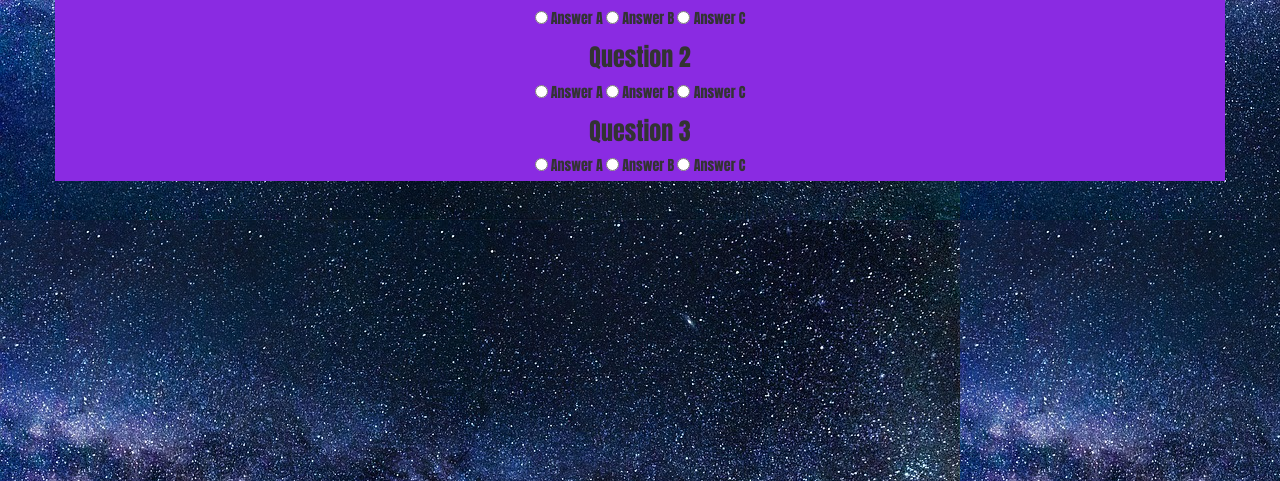
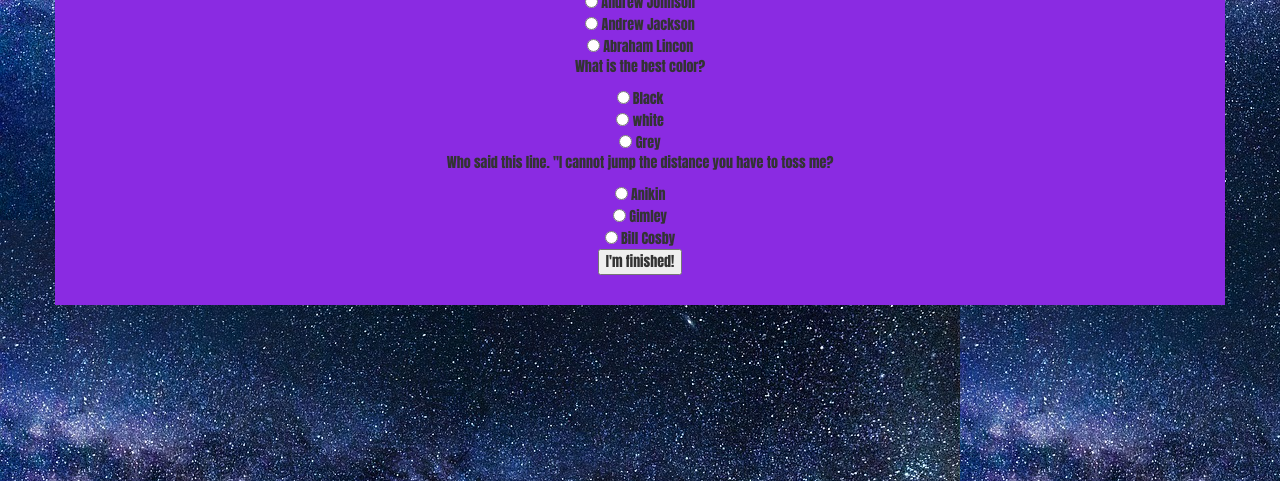
Before and after one commit to andrewj12763/TriviaGame, a plain HTML site: page index.html in a window 1280 px wide. Shown: the part 319-800 px from the top of the page. Drawn offline with nearby package versions, Linux system fonts and the light colour scheme.

Commit message:
adding function

```diff
--- a/assets/javascript/app.js
+++ b/assets/javascript/app.js
@@ -1,6 +1,45 @@
-$(document).ready(function() {
+function check(){
 
-var number = 30;
+	var question1 = document.quiz.question1.value;
+	var question2 = document.quiz.question2.value;
+	var question3 = document.quiz.question3.value;
+	var correct = 0;
+
+
+	if (question1 == "Andrew Johnson") {
+		correct++;
+}
+	if (question2 == "Black") {
+		correct++;
+}
+	if (question3 == "Gimley") {
+		correct++;
+	}
+
+	var pictures = ["img/win.gif", "img/meh.jpeg", "img/lose.gif"];
+	var messages = ["Great job!", "That's just okay", "How Sad!"];
+	var score;
+
+	if (correct == 0) {
+		score = 2;
+	}
+
+	if (correct > 0 && correct < 3) {
+		score = 1;
+	}
+
+	if (correct == 3) {
+		score = 0;
+	}
+
+	document.getElementById("after_submit").style.visibility = "visible";
+
+	document.getElementById("message").innerHTML = messages[score];
+	document.getElementById("number_correct").innerHTML = "You got " + correct + " correct.";
+	document.getElementById("picture").src = pictures[score];
+	}
+
+	var number = 30;
 var intervalId;
 
     $("#stop").on("click", stop);
@@ -28,5 +67,3 @@ function results(){
 		// results page
 	}
 }
-
-});
--- a/index.html
+++ b/index.html
@@ -20,58 +20,34 @@
 			<h2 id="show-number"></h2>
 		</div>
 		<!-- first question -->
-		<div class="row">
-			<form action="/success-page" class="simple-quiz">
-				<h3 id="question1">Question 1</h3>
+		<form id = "quiz" name = "quiz">
 
-				<label>
-					<input type="radio" name="answers[1]" value="A">
-					Answer A
-				</label>
+			<p class = "questions">Who is the 17th President of the United States of America?</p>
+			<input type = "radio" id = "mc" name = "question1" value = "Andrew Johnson"> Andrew Johnson<br>
+			<input type = "radio" id = "mc" name = "question1" value = "Andrew Jackson"> Andrew Jackson<br>
+			<input type = "radio" id = "mc" name = "question1" value = "Abraham Lincon"> Abraham Lincon<br>
 
-				<label>
-					<input type="radio" name="answers[1]" value="B">
-					Answer B
-				</label>
+			<p class = "questions">What is the best color?</p>
+			<input type = "radio" id = "mc" name = "question2" value = "Black"> Black<br>
+			<input type = "radio" id = "mc" name = "question2" value = "white"> white<br>
+			<input type = "radio" id = "mc" name = "question2" value = "Grey"> Grey<br>
 
-				<label>
-					<input type="radio" name="answers[1]" value="C" data-correct>
-					Answer C
-				</label>
+			<p class = "questions">Who said this line. "I cannot jump the distance you have to toss me?</p>
+			<input type = "radio" id = "mc" name = "question3" value = "Anikin"> Anikin<br>
+			<input type = "radio" id = "mc" name = "question3" value = "Gimley"> Gimley<br>
+			<input type = "radio" id = "mc" name = "question3" value = "Bill Cosby"> Bill Cosby<br>
 
-				<h3 id="question2">Question 2</h3>
 
-				<label>
-					<input type="radio" name="answers[2]" value="A">
-					Answer A
-				</label>
+			<input id = "button" type = "button" value = "I'm finished!" onclick = "check();">
 
-				<label>
-					<input type="radio" name="answers[2]" value="B" data-correct>
-					Answer B
-				</label>
 
-				<label>
-					<input type="radio" name="answers[2]" value="C">
-					Answer C
-				</label>
-				<h3 id="question2">Question 3</h3>
+			</form>
 
-				<label>
-					<input type="radio" name="answers[2]" value="A">
-					Answer A
-				</label>
-
-				<label>
-					<input type="radio" name="answers[2]" value="B" data-correct>
-					Answer B
-				</label>
-
-				<label>
-					<input type="radio" name="answers[2]" value="C">
-					Answer C
-				</label>
-			<form>
+			<div id = "after_submit">
+			<p id = "number_correct"></p>
+			<p id = "message"></p>
+			<img id = "picture">
+			</div>
 	</main>
 	<script src="assets/javascript/app.js"></script>
 </body>
```
